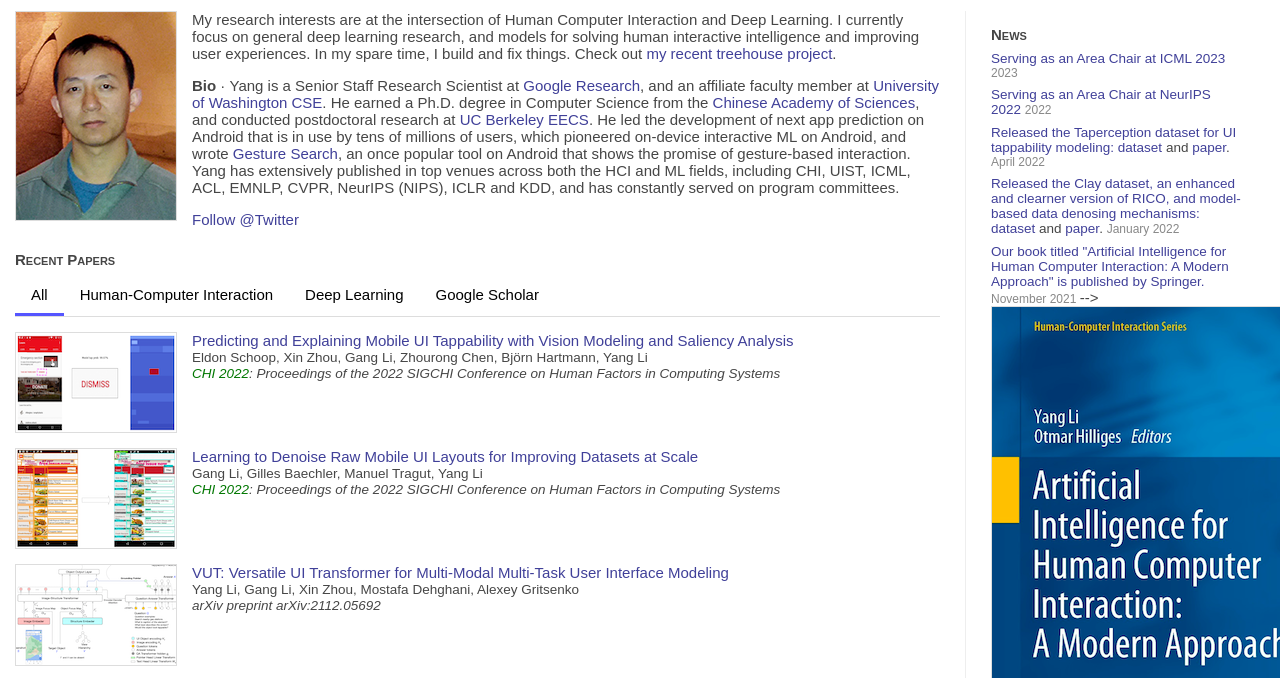
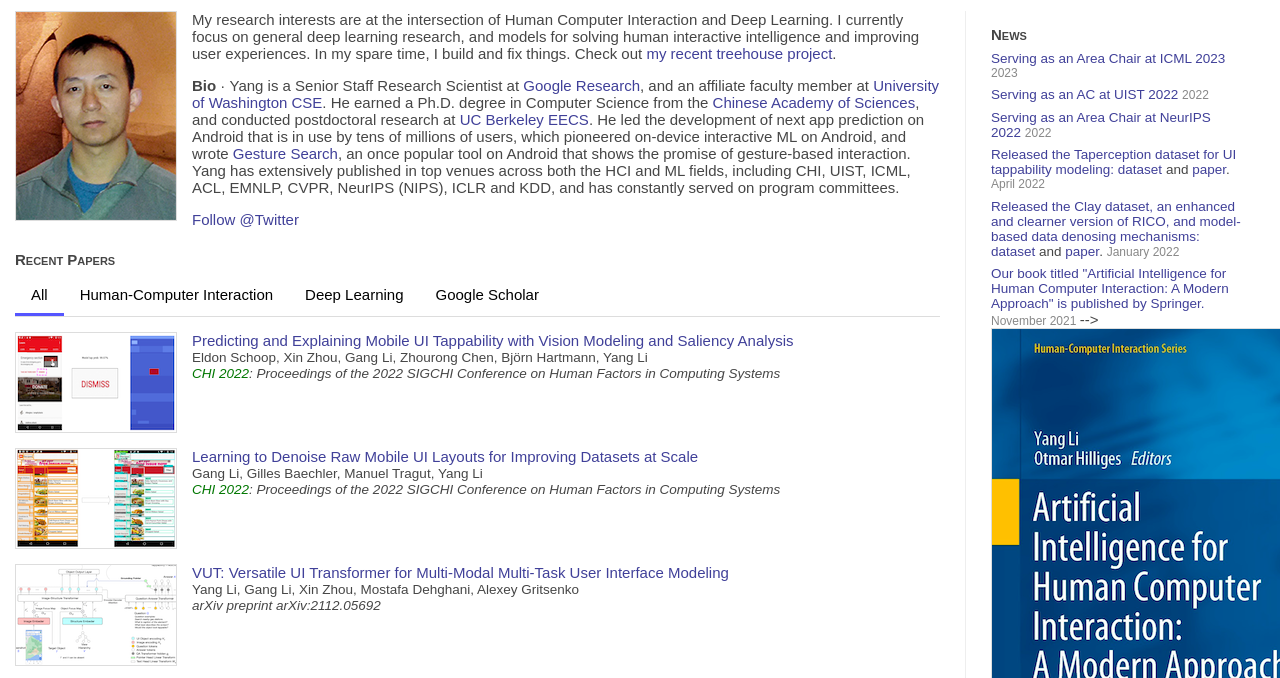
Before and after one commit to yangli169/yangl.org, a plain HTML site: page index.html in a window 1280 px wide. Shown: the part 113-791 px from the top of the page. Drawn offline with nearby package versions, Linux system fonts and the light colour scheme.

Commit message:
Update news.html

```diff
--- a/news.html
+++ b/news.html
@@ -6,6 +6,17 @@
 				</span>
 				<span class="date">
 				    2023
+				</span>
+			</div>
+
+			<div class="event">
+				<span class="eventname">
+					<a href="https://uist.acm.org/uist2022/organizers.html">
+						Serving as an AC at UIST 2022
+					</a>
+				</span>
+				<span class="date">
+				    2022
 				</span>
 			</div>
 			<div class="event">
```
